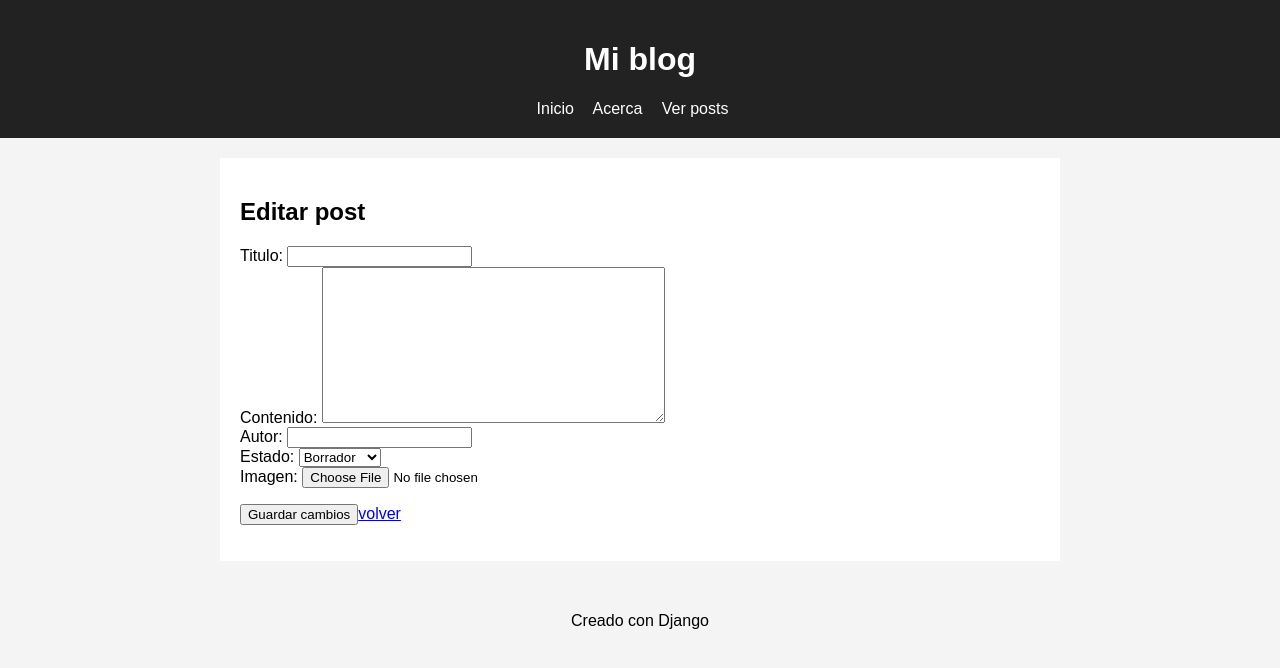
After one commit to ignacioromero769/blog_project, a Django app: page /crear_post in a window 1280 px wide. The commit adds this page. Shown: the top 668 px of the page. Run offline with Django 5.2, Linux system fonts and the light colour scheme.

Commit message:
Se agrego el CRUD y las imagenes

```diff
--- a/blog_project/settings.py
+++ b/blog_project/settings.py
@@ -126,3 +126,6 @@ MAILERS = {
         'BACKEND': 'django.core.mail.backends.console.EmailBackend',
     },
 }
+
+MEDIA_URL = "/media/"
+MEDIA_ROOT = BASE_DIR / "media"
--- a/blog_project/urls.py
+++ b/blog_project/urls.py
@@ -18,7 +18,13 @@ from django.contrib import admin
 from django.urls import path, include
 from . import views
 
+from django.conf import settings
+from django.conf.urls.static import static
+
 urlpatterns = [
     path('admin/', admin.site.urls),
-    path('', include('posts.urls'))
+    path('', include('posts.urls')),
 ]
+
+if settings.DEBUG:
+    urlpatterns += static(settings.MEDIA_URL, document_root=settings.MEDIA_ROOT)
--- /dev/null
+++ b/posts/forms.py
@@ -0,0 +1,7 @@
+from django import forms
+from .models import Post
+
+class PostForm(forms.ModelForm):
+    class Meta:
+        model = Post
+        fields = ["titulo", "contenido", "autor", "estado", "imagen"]
--- a/posts/models.py
+++ b/posts/models.py
@@ -1,4 +1,5 @@
 from django.db import models
+from django.utils.text import slugify
 
 # Create your models here.
 class Post(models.Model):
@@ -12,6 +13,14 @@ class Post(models.Model):
     autor = models.CharField(max_length=100)
     fecha_creacion = models.DateTimeField(auto_now_add=True)
     estado = models.CharField(max_length=20, choices=ESTADOS, default="borrador")
+    imagen = models.ImageField(upload_to="posts/", null=True, blank=True)
+    slug = models.SlugField(max_length=220, unique=True, blank=True, null=True)
+
+    def save(self, *args, **kwards):
+        if not self.slug:
+            self.slug = slugify(self.titulo)
+
+        super().save(*args, **kwards)
 
     def __str__(self):
         return self.titulo
--- /dev/null
+++ b/posts/templates/posts/post_form.html
@@ -0,0 +1,19 @@
+{% extends "posts/base.html" %}
+
+{% block content %}
+    {% if form.instance.pk %}
+    <h2>Crear post</h2>
+    {% else %}
+    <h2>Editar post</h2>
+    {% endif %}
+    {% if form.instance.imagen %}
+    <p>Imagen actual:</p>
+    <img src="{{ form.instance.imagen.url }}" alt={{ form.instance.titulo }} width="200" />
+    {% endif %}
+
+    <form method="post" enctype="multipart/form-data">
+        {% csrf_token %}
+        {{ form }}
+        <p><button type="submit">Guardar cambios</button><a href="{% url 'lista_posts' %}">volver</a></p>
+    </form>
+{% endblock %}
--- a/posts/urls.py
+++ b/posts/urls.py
@@ -4,5 +4,9 @@ from posts import views
 urlpatterns = [
     path('', views.inicio, name='inicio'),
     path('acerca', views.acerca, name='acerca'),
-    path('lista_posts', views.lista_posts, name='lista_posts')
+    path('lista_posts', views.lista_posts, name='lista_posts'),
+    path('detalle_post/<slug:slug>', views.detalle_post, name='detalle_post'),
+    path('eliminar_post/<slug:slug>', views.eliminar_post, name='eliminar_post'),
+    path('editor_post/<slug:slug>', views.editar_post, name='editar_post'),
+    path('crear_post', views.crear_post, name='crear_post')
     ]
--- a/posts/views.py
+++ b/posts/views.py
@@ -1,5 +1,6 @@
-from django.shortcuts import render
+from django.shortcuts import render, redirect, get_object_or_404
 from .models import Post
+from .forms import PostForm
 
 # Create your views here.
 
@@ -15,3 +16,39 @@ def lista_posts(request):
     print(posts)
 
     return render(request, "posts/lista_posts.html", contexto)
+
+def detalle_post(request, slug):
+    post = get_object_or_404(Post, slug=slug)
+    contexto = {"post":post}
+    return render(request, "posts/detalle_post.html", contexto)
+
+def eliminar_post(request, slug):
+    post = get_object_or_404(Post, slug=slug)
+    contexto = {"post":post}
+    if request.method == "POST":
+        post.delete()
+        return redirect("lista_posts")
+    else:
+        return render(request, "posts/post_confirm_delete.html", contexto)
+
+def editar_post(request, slug):
+    post = get_object_or_404(Post, slug=slug)
+    if request.method == "POST":
+        form = PostForm(request.POST, request.FILES, instance=post)
+        if form.is_valid():
+            form.save()
+        return redirect("lista_posts")
+    else:
+        form = PostForm(instance=post)
+        contexto = {"form":form}
+        return render(request, "posts/post_form.html", contexto)
+
+def crear_post(request):
+    if request.method == "POST":
+        form = PostForm(request.POST, request.FILES)
+        if form.is_valid():
+            form.save()
+        return redirect("lista_posts")
+    form = PostForm()
+    contexto = {"form":form}
+    return render(request, "posts/post_form.html", contexto)
--- a/requirements.txt
+++ b/requirements.txt
@@ -1,4 +1,5 @@
 asgiref==3.12.1
 Django==6.1.1
+pillow==12.3.0
 sqlparse==0.6.0
 tzdata==2026.4
```
Also changed, not shown: posts/templates/posts/detalle_post.html (added, +9 -0 lines), posts/templates/posts/lista_posts.html (+16 -7 lines), posts/templates/posts/post_confirm_delete.html (added, +12 -0 lines), README.md, posts/migrations/0002_post_imagen_alter_post_estado.py (added), posts/migrations/0003_post_slug.py (added), posts/static/posts/img/sin_imagen.PNG (added).
